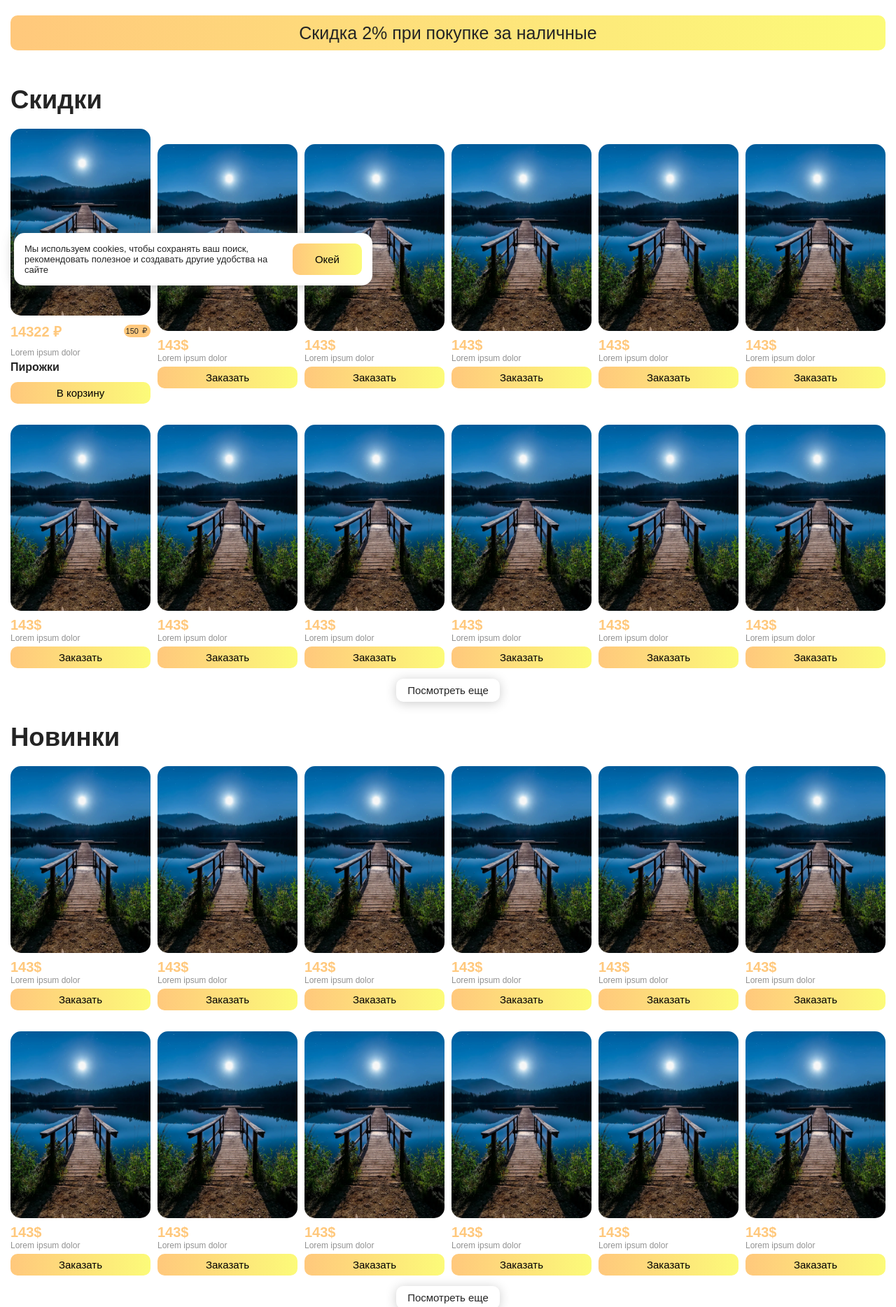
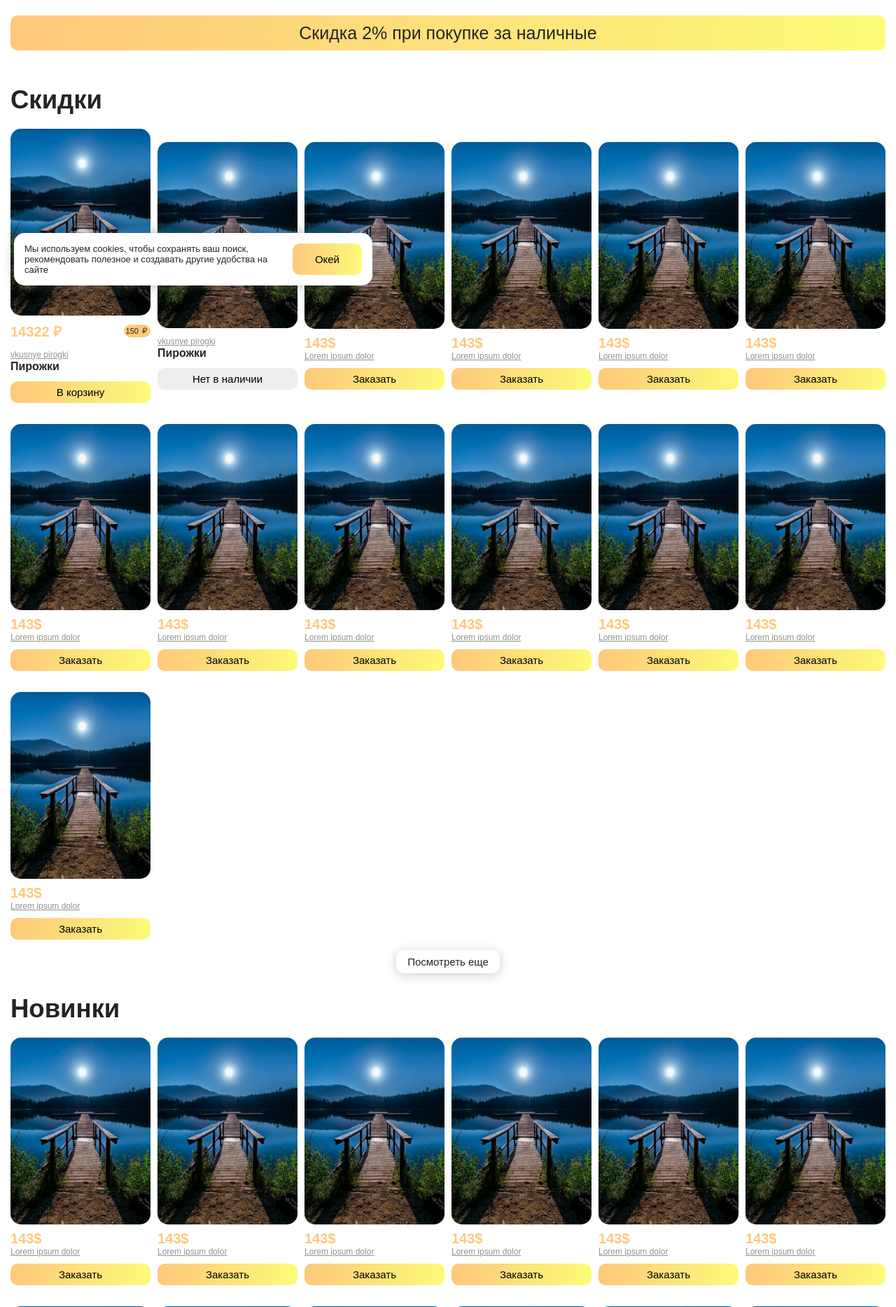
Before and after one commit to Surha05/m-trade-node, a PHP site: page /main.html in a window 1280 px wide. Shown: the part 382-2250 px from the top of the page at 70% size. Run offline with PHP 8.4, Linux system fonts and the light colour scheme.

Commit message:
внес изменения

```diff
--- a/client/css/main.css
+++ b/client/css/main.css
@@ -38,6 +38,8 @@
     font-size: 12px;
     color: #929292;
     margin-bottom: 5px;
+    text-decoration: underline;
+    margin-bottom: 10px;
 }
 .block__btn{
     padding: 7px;
@@ -123,6 +125,20 @@ margin-bottom: 30px;
     background: var(--color-1);
     padding: 3px;
     border-radius: 10px;
+}
+.out-of-stock .block__prices{
+    display: none;
+}
+
+.out-of-stock__btn{
+    background: #eee;
+    padding: 7px;
+    width: 100%;
+    font-size: 15px;
+    font-weight: 500;
+    border-radius: 10px;
+    /* background: #ffa600; */
+    /* cursor: pointer; */
 }
 @media(max-width:900px){
 
--- a/client/main.html
+++ b/client/main.html
@@ -112,12 +112,23 @@
         <span class="block__price">14322 &#8381;</span>
         <span class="block__bonus" title="bonus">150 <i class='bx bx-ruble' ></i></span>
       </div>
-        <a href="#">
-          <p class="block__desc">Lorem ipsum dolor</p>
-        </a>
+        <a href="#" class="block__desc">vkusnye pirogki</a>
         <p class="block__name">Пирожки</p>
 
         <button class=" btn block__btn gradient">В корзину</button>
+      </div>
+      <div class="main__block out-of-stock">
+        <a href="/card.html">
+          <img src="img/bg/img.webp" alt="" class="block__img" />
+        </a>
+        <div class="block__prices">
+        <span class="block__price">14322 &#8381;</span>
+        <span class="block__bonus" title="bonus">150 <i class='bx bx-ruble' ></i></span>
+      </div>
+        <a href="#" class="block__desc">vkusnye pirogki</a>
+        <p class="block__name">Пирожки</p>
+
+        <button class=" btn out-of-stock__btn gradient">Нет в наличии</button>
       </div>
       <div class="main__block">
         <img src="img/bg/img.webp" alt="" class="block__img" />
```
Also changed, not shown: client/cart.html (+16 -1 lines).
